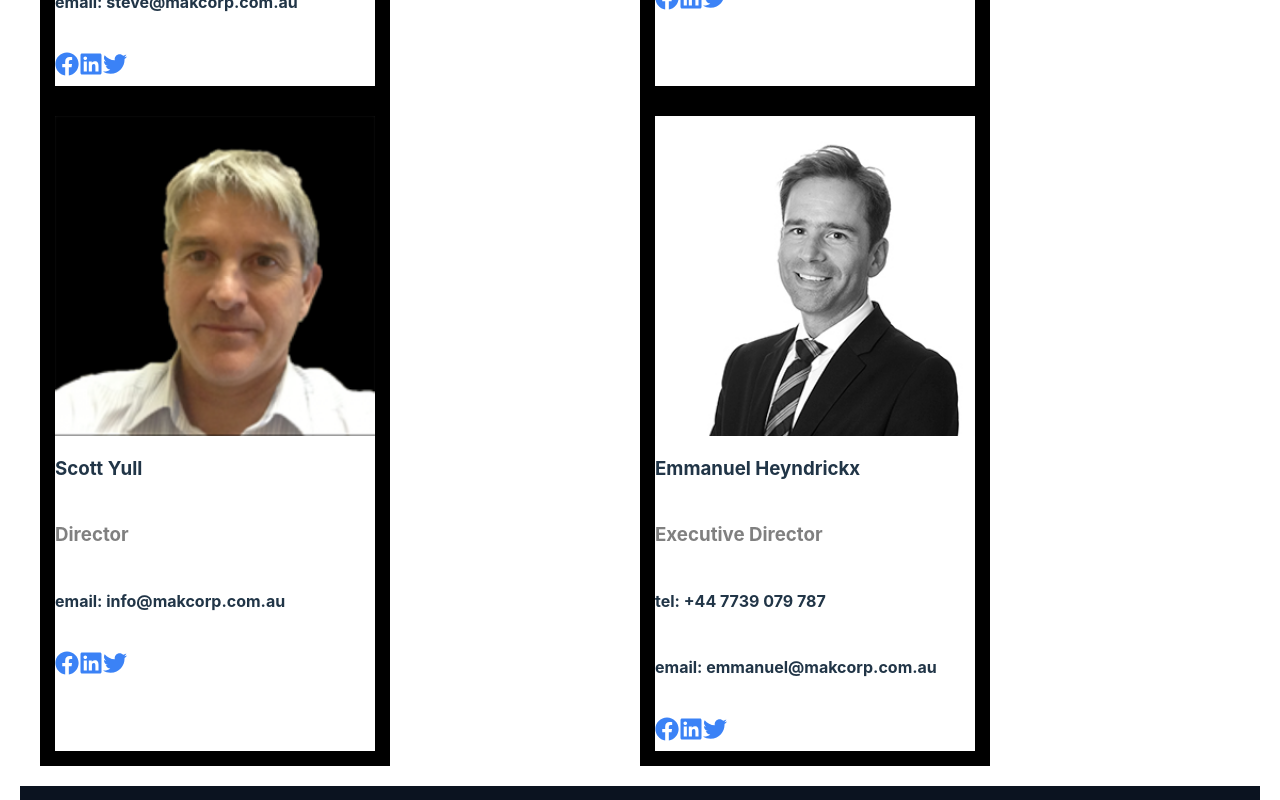
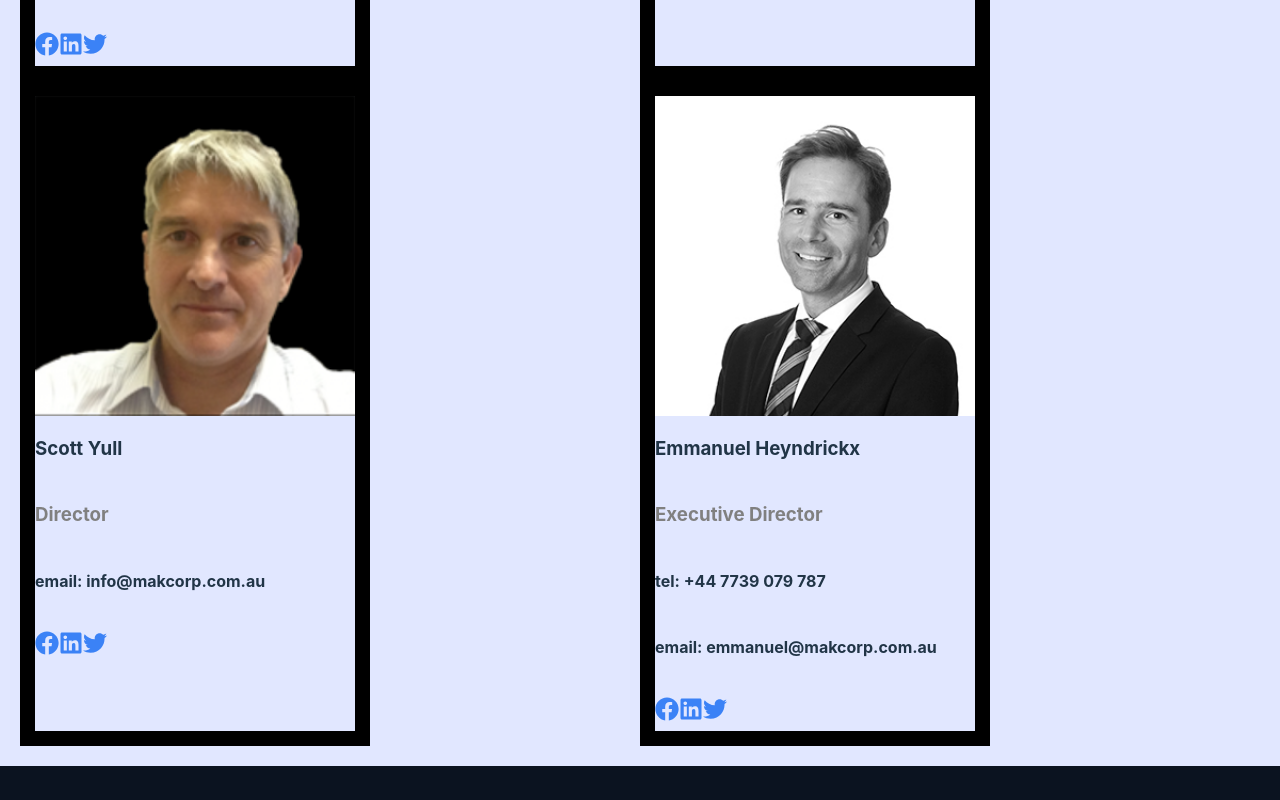
Before and after one commit to jayshah41/Puzzled, a React (Vite) app: page / in a window 1280 px wide. Shown: the part 1785-2585 px from the top of the page. Built offline with nearby package versions, Linux system fonts and the light colour scheme.

Commit message:
Update background color in main CSS file

```diff
--- a/src/index.css
+++ b/src/index.css
@@ -2,11 +2,10 @@
   font-family: Inter, system-ui, Avenir, Helvetica, Arial, sans-serif;
   line-height: 1.5;
   font-weight: 400;
-  padding: 20px;
+  background-color: #E1E7FF !important;
 
   color-scheme: light dark;
   color: rgba(255, 255, 255, 0.87);
-  background-color: #242424;
 
   font-synthesis: none;
   text-rendering: optimizeLegibility;
```
